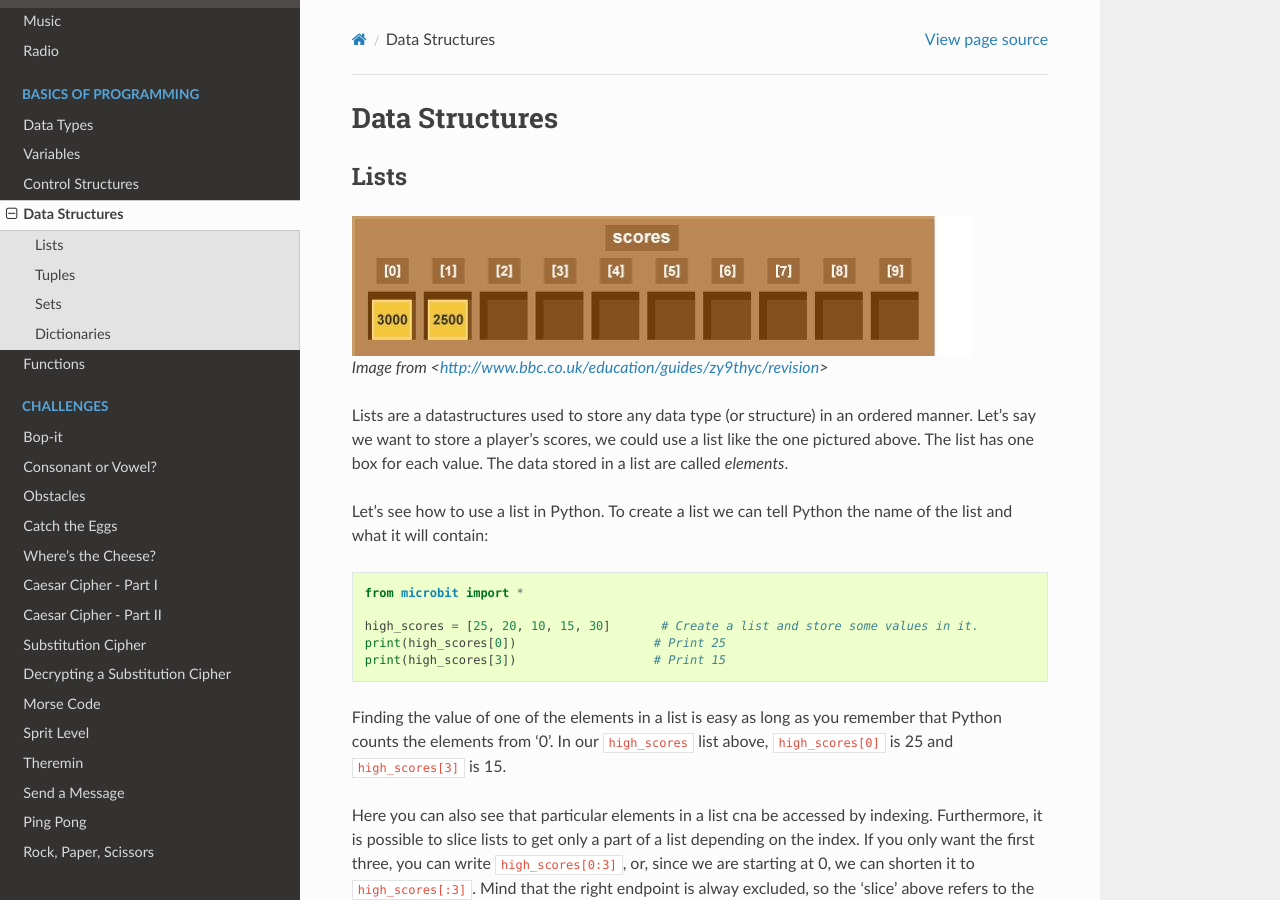
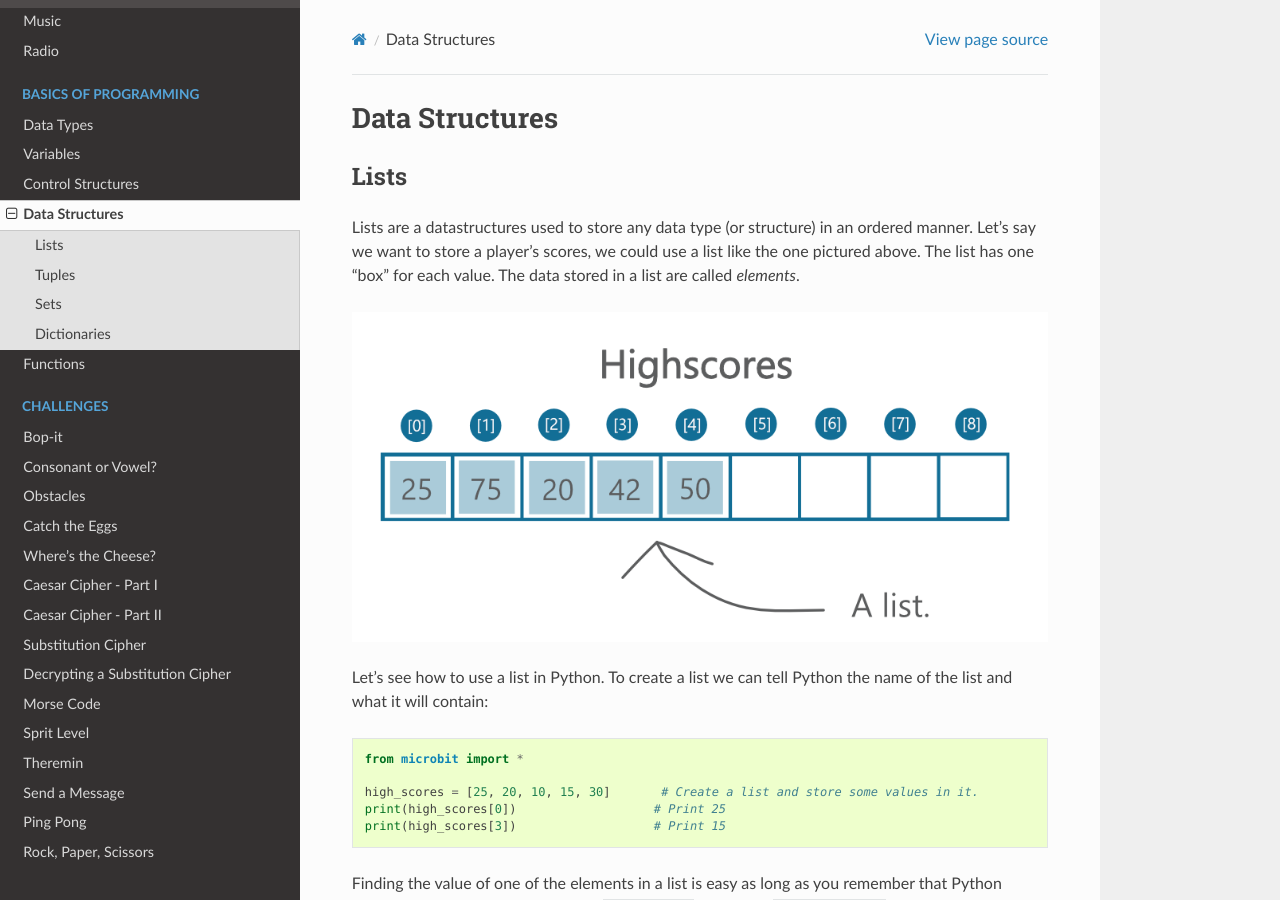
Before and after one commit to rharbird/microbit-challenges, a Sphinx documentation site: the page built from docs/source/basics/data_structures.rst, in a window 1280 px wide and 900 px high. Built offline with Sphinx 7.4.7 and the Read the Docs theme 2.0.0, drawn with Linux system fonts in a browser that asks for light colours; pages that are not in the unit, such as notebooks, are missing from menus.

Commit message:
Modify diagrams and text

```diff
--- a/docs/source/basics/data_structures.rst
+++ b/docs/source/basics/data_structures.rst
@@ -5,12 +5,10 @@ Data Structures
 Lists
 ======
 
-.. figure:: assets/lists.jpg
+Lists are a datastructures used to store any data type (or structure) in an ordered manner. Let's say we want to store a player's scores, we could use a list like the
+one pictured above. The list has one "box" for each value. The data stored in a list are called `elements`.
 
-   Image from <http://www.bbc.co.uk/education/guides/zy9thyc/revision>
-
-Lists are a datastructures used to store any data type (or structure) in an ordered manner. Let's say we want to store a player's scores, we could use a list like the
-one pictured above. The list has one box for each value. The data stored in a list are called `elements`.
+.. figure:: assets/list_arrow.png
 
 Let's see how to use a list in Python. To create a list we can tell Python the name  of the list and what it will contain::
 
```
